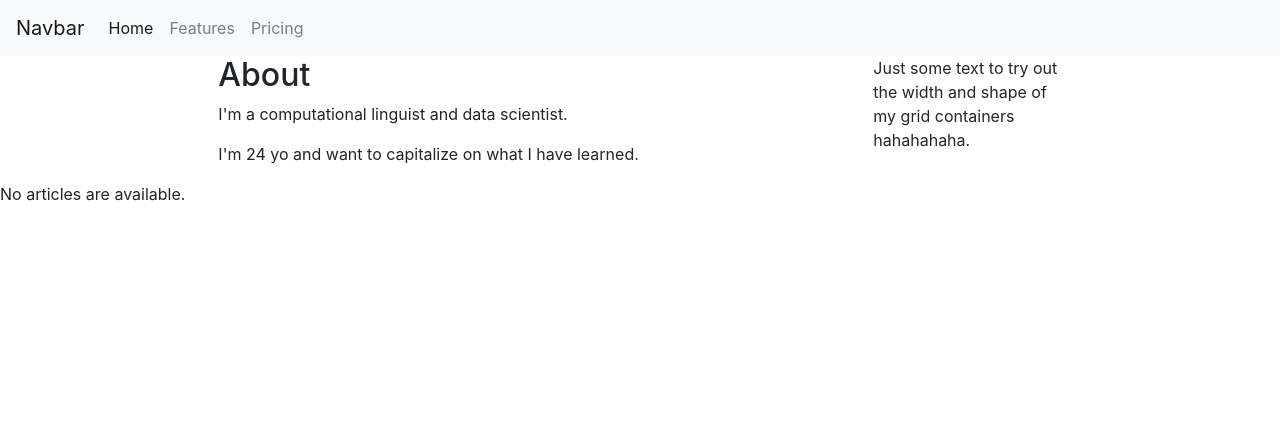
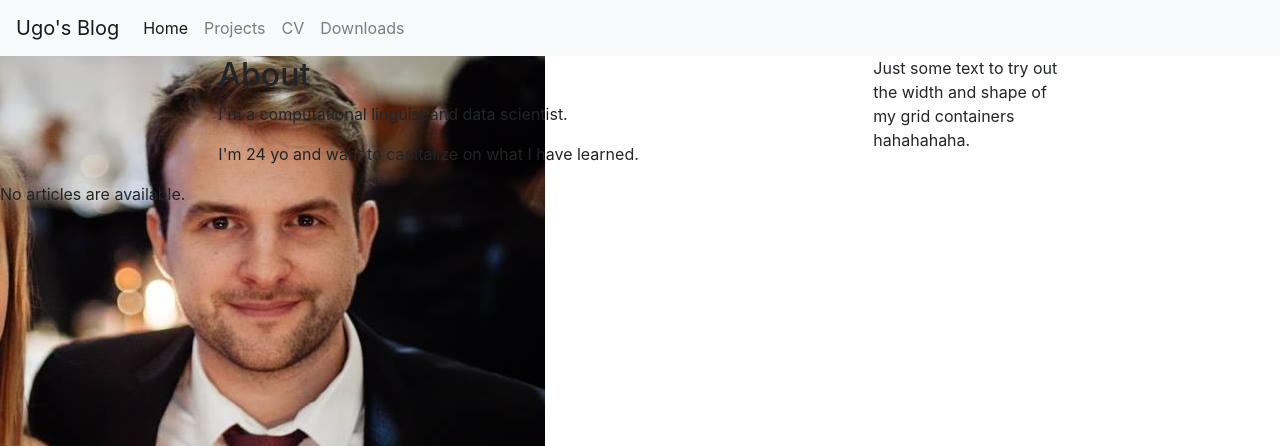
Before and after one commit to ugolbck/DjangoBlog, a Django app: page / in a window 1280 px wide. Shown: the top 446 px of the page. Run offline with Django 3.2, Linux system fonts and the light colour scheme; data that the repository does not hold is empty; some libraries are stand-ins or nearby versions.

Commit message:
Add navbar dynamic links, indiv+all projects

```diff
--- /dev/null
+++ b/showcase/static/showcase/style.css
@@ -0,0 +1,7 @@
+li a {
+    color: green;
+}
+
+body {
+    background: white url("images/portrait.jpg") no-repeat;
+}
--- /dev/null
+++ b/showcase/templates/showcase/detail.html
@@ -0,0 +1 @@
+{% extends "base.html" %}
--- a/showcase/templates/showcase/index.html
+++ b/showcase/templates/showcase/index.html
@@ -2,11 +2,7 @@
 
 {% block page_content %}
 
-{% block above_latest_projects %}
-
 {% include "./about.html" %}
-
-{% endblock above_latest_projects %}
 
 {% if latest_articles %}
     <ul>
--- a/showcase/urls.py
+++ b/showcase/urls.py
@@ -3,6 +3,7 @@
 
 urlpatterns = [
     path('', views.index, name='index'),
-    path('<int:article_id>/', views.detail, name='detail'),
+    path('projects/', views.proj_all, name='proj_all'),
+    path('projects/<int:article_id>/', views.proj_single, name='proj_single'), #Change article_id to article_slug
     path('CV/', views.cvDisplay, name='cvDisplay')
 ]
--- a/showcase/views.py
+++ b/showcase/views.py
@@ -7,7 +7,11 @@
     latest_articles = Article.objects.order_by('-date')[:3]
     return render(request, 'showcase/index.html', {'latest_articles': latest_articles})
 
-def detail(request, article_id):
+def proj_all(request):
+    all_articles = Article.objects.all()
+    return render(request, 'showcase/detail.html', {'all_articles': all_articles})
+
+def proj_single(request, article_id):
     article = get_object_or_404(Article, pk=article_id)
     return render(request, 'showcase/detail.html', {'article': article.body})
 
--- a/vitrine/templates/base.html
+++ b/vitrine/templates/base.html
@@ -2,6 +2,9 @@
 <html>
     <head>
         <meta charset="utf-8">
+        {% load static %}
+
+        <link rel="stylesheet" type="text/css" href="{% static 'showcase/style.css' %}">
 
         {% block title_site %}
         <title>Ugo's Website</title>
@@ -11,20 +14,23 @@
     </head>
     <body>
         <nav class="navbar navbar-expand-lg navbar-light bg-light">
-            <a class="navbar-brand" href="#">Navbar</a>
+            <a class="navbar-brand" href="{% url 'index' %}">Ugo's Blog</a>
             <button class="navbar-toggler" type="button" data-toggle="collapse" data-target="#navbarNav" aria-controls="navbarNav" aria-expanded="false" aria-label="Toggle navigation">
             <span class="navbar-toggler-icon"></span>
             </button>
             <div class="collapse navbar-collapse" id="navbarNav">
             <ul class="navbar-nav">
                 <li class="nav-item active">
-                <a class="nav-link" href="#">Home <span class="sr-only">(current)</span></a>
+                    <a class="nav-link" href="{% url 'index' %}">Home<span class="sr-only">(current)</span></a>
                 </li>
                 <li class="nav-item">
-                <a class="nav-link" href="#">Features</a>
+                    <a class="nav-link" href="{% url 'proj_all' %}">Projects</a>
                 </li>
                 <li class="nav-item">
-                <a class="nav-link" href="#">Pricing</a>
+                    <a class="nav-link" href="/CV/">CV</a>
+                </li>
+                <li class="nav-item">
+                    <a class="nav-link" href="#">Downloads</a>
                 </li>
             </ul>
             </div>
@@ -32,7 +38,7 @@
 
         {% block page_content %}
 
-        <h1>Hello ma couille</h1>
+        <h1>Default block for page content.</h1>
 
         {% endblock %}
     </body>
```
Also changed, not shown: showcase/templates/showcase/cv.html (+1 -10 lines), media/Capture_decran_2020-02-28_a_13.45.04.png (added), showcase/static/showcase/images/portrait.jpg (renamed from 49032960_10217815638013769_3931926372032708608_n.jpg).
